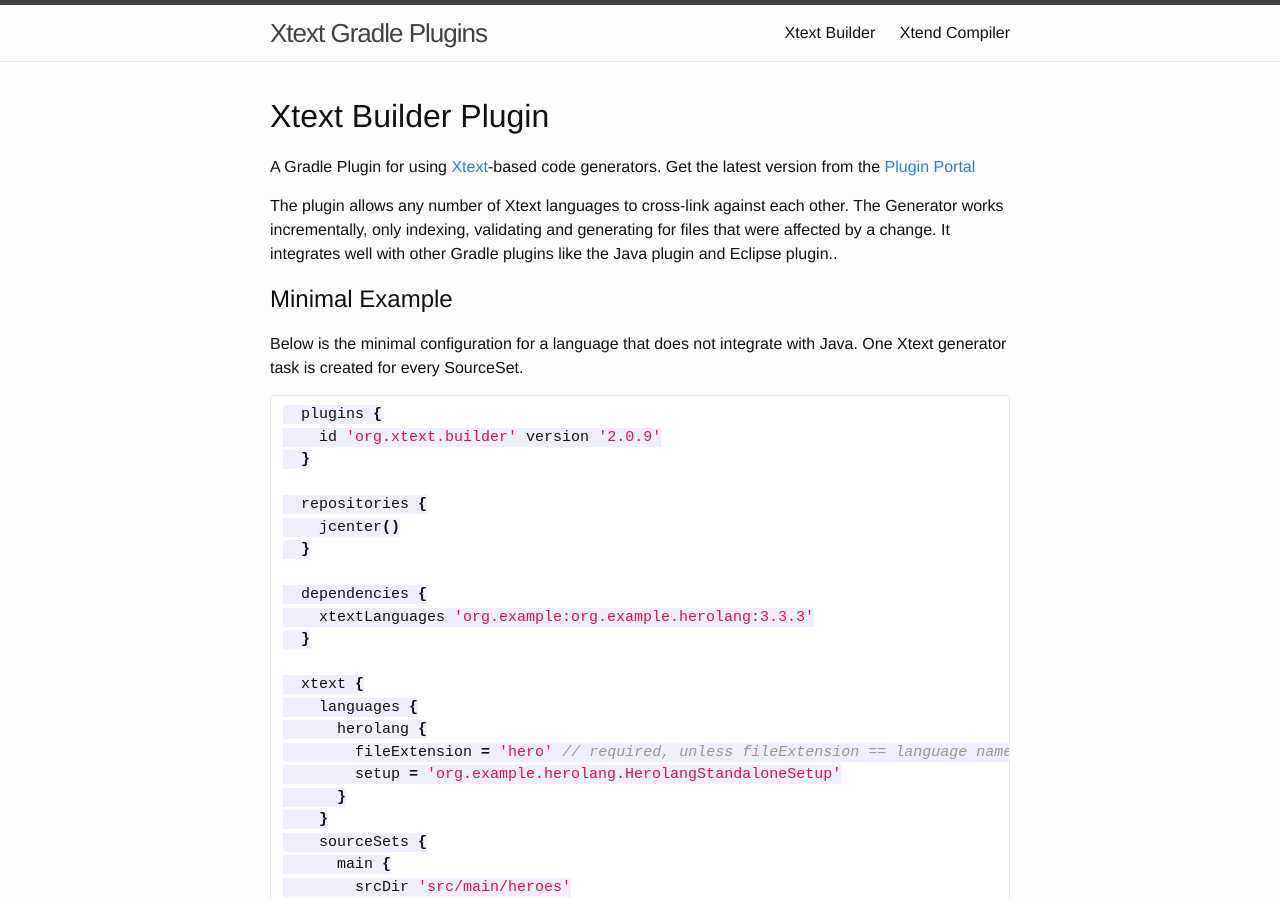
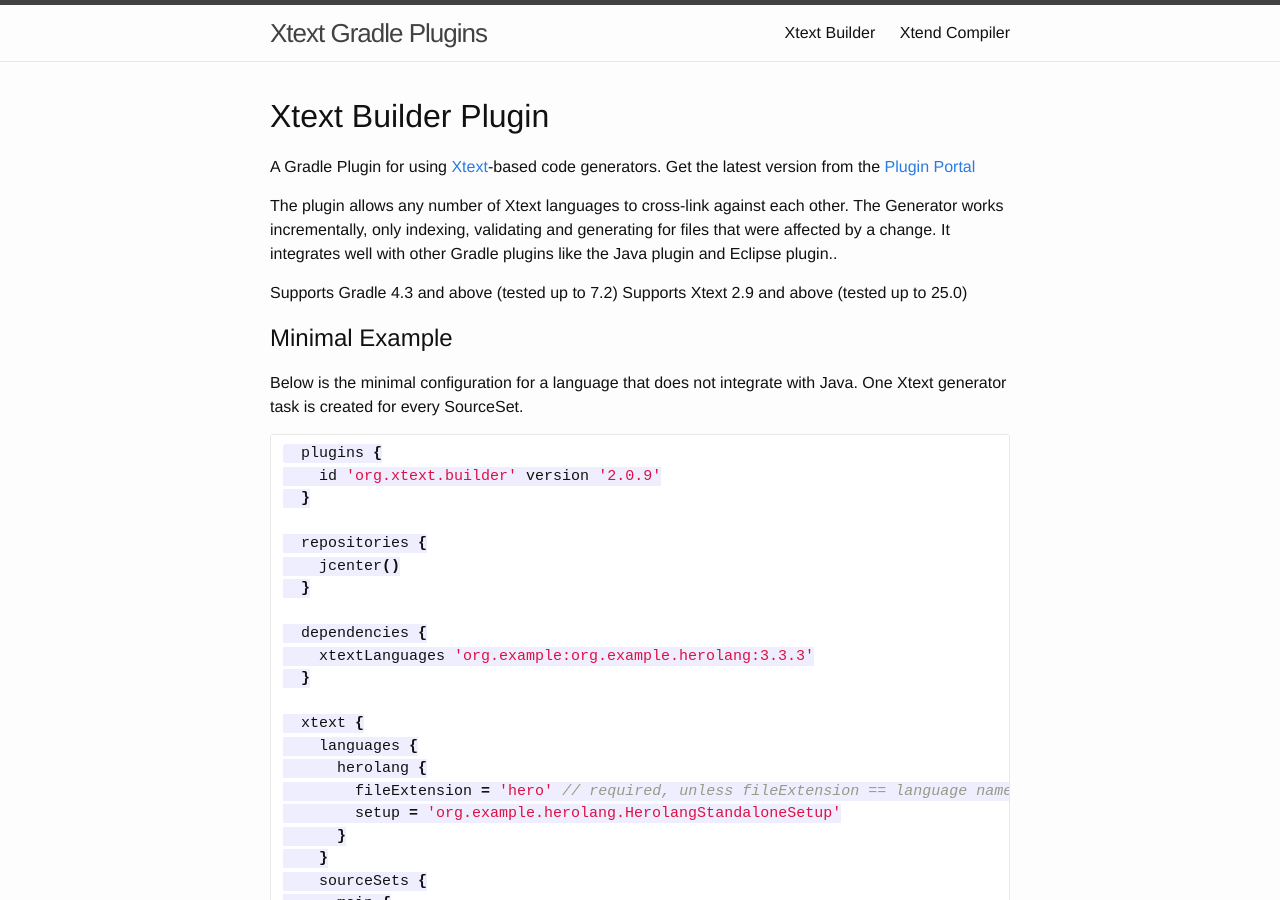
Before and after one commit to xtext/xtext-gradle-plugin, a Jekyll site: the page built from xtext-builder.md, in a window 1280 px wide and 900 px high. Built offline with Jekyll 4.4.1, drawn with Linux system fonts in a browser that asks for light colours.

Commit message:
Add compatibility information to Xtext page

```diff
--- a/xtext-builder.md
+++ b/xtext-builder.md
@@ -10,6 +10,9 @@
 A Gradle Plugin for using [Xtext](http://xtext.org)-based code generators. Get the latest version from the [Plugin Portal](http://plugins.gradle.org/plugin/org.xtext.builder)
 
 The plugin allows any number of Xtext languages to cross-link against each other. The Generator works incrementally, only indexing, validating and generating for files that were affected by a change. It integrates well with other Gradle plugins like the Java plugin and Eclipse plugin..
+
+Supports Gradle 4.3 and above (tested up to 7.2)
+Supports Xtext 2.9 and above (tested up to 25.0)
 
 Minimal Example
 ---------------
```
